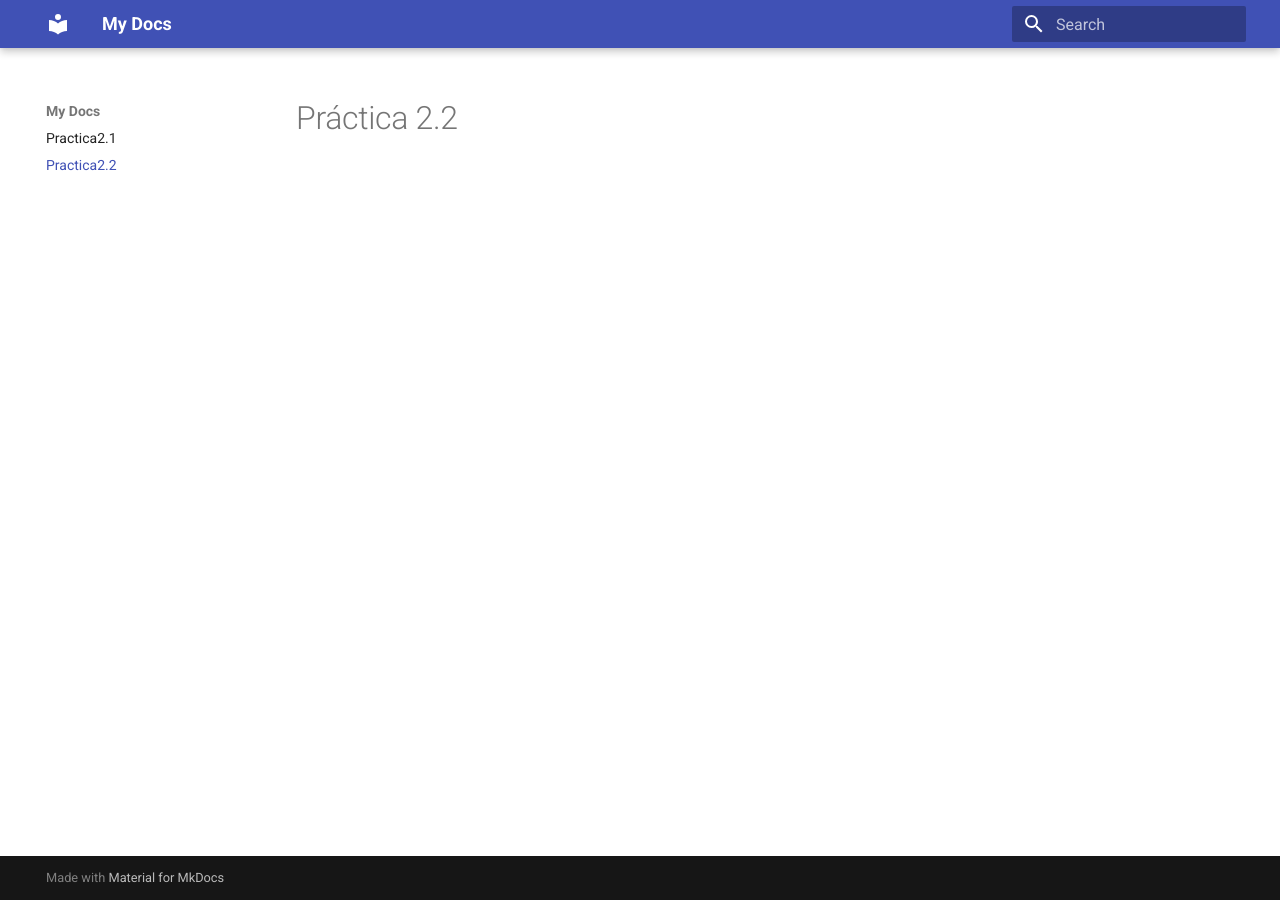
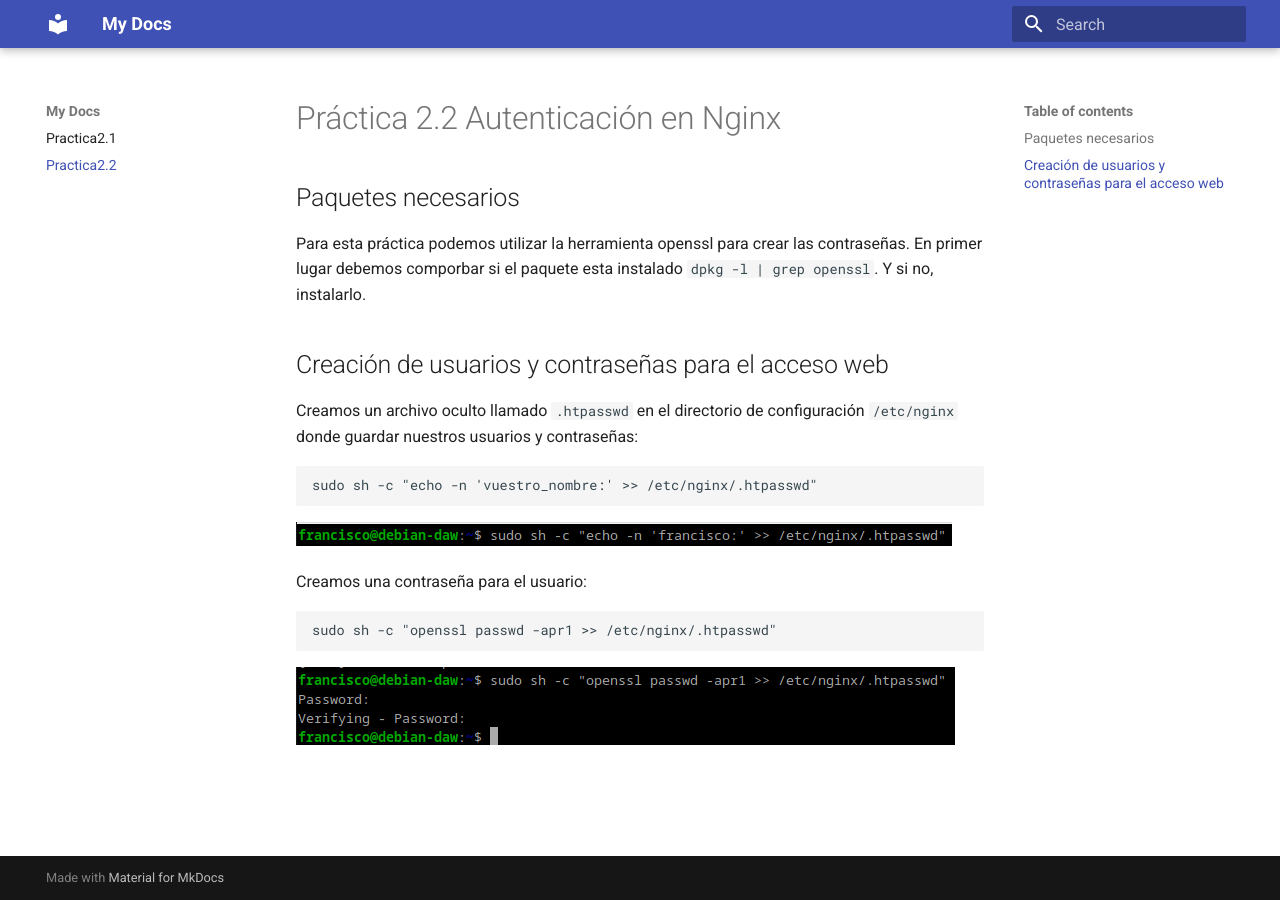
Before and after one commit to franciscohumanez/Despliegue, an MkDocs documentation site: the page built from docs/practica2.md, in a window 1280 px wide. Built offline with MkDocs 1.6.1 and Material for MkDocs 9.7.7, drawn with Linux system fonts in a browser that asks for light colours.

```diff
--- a/docs/practica2.md
+++ b/docs/practica2.md
@@ -1 +1,18 @@
-# Práctica 2.2
+# Práctica 2.2 Autenticación en Nginx
+
+## Paquetes necesarios
+Para esta práctica podemos utilizar la herramienta openssl para crear las contraseñas.
+En primer lugar debemos comporbar si el paquete esta instalado `dpkg -l | grep openssl`. Y si no, instalarlo.
+
+## Creación de usuarios y contraseñas para el acceso web
+Creamos un archivo oculto llamado `.htpasswd` en el directorio de configuración `/etc/nginx` donde guardar nuestros usuarios y contraseñas:
+~~~
+sudo sh -c "echo -n 'vuestro_nombre:' >> /etc/nginx/.htpasswd"
+~~~
+![Creacion del archivo .htpasswd](img/17.png)
+
+Creamos una contraseña para el usuario:
+~~~
+sudo sh -c "openssl passwd -apr1 >> /etc/nginx/.htpasswd"
+~~~
+![Creacion de la contraseña](img/18.png)
```
Also changed, not shown: docs/index.md (+4 -0 lines), docs/img/17.png (added), docs/img/18.png (added), 1 other file.
